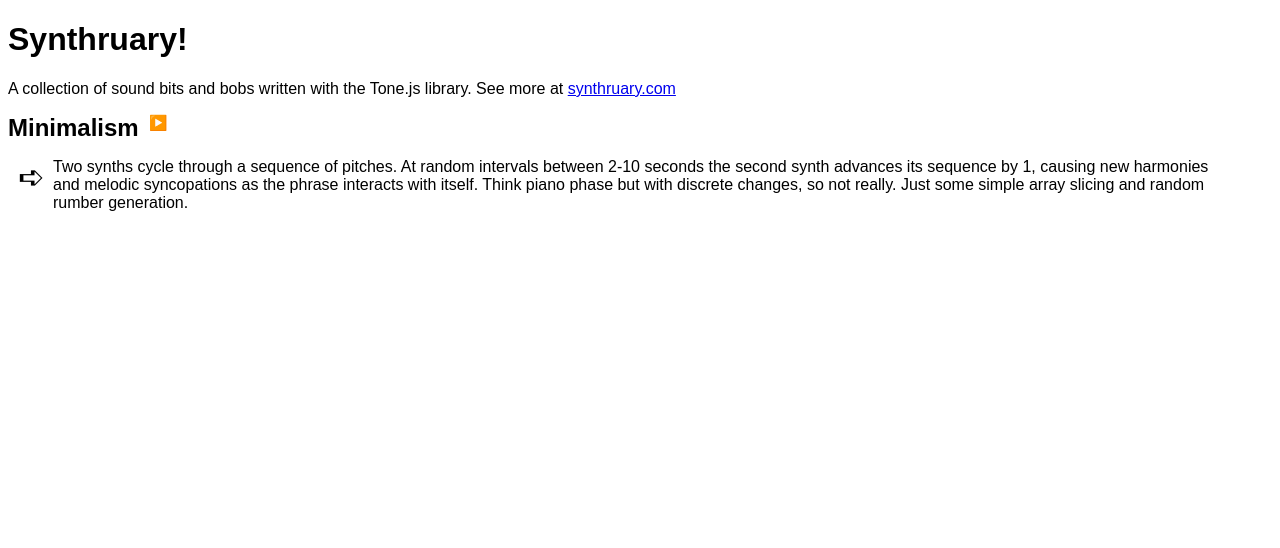
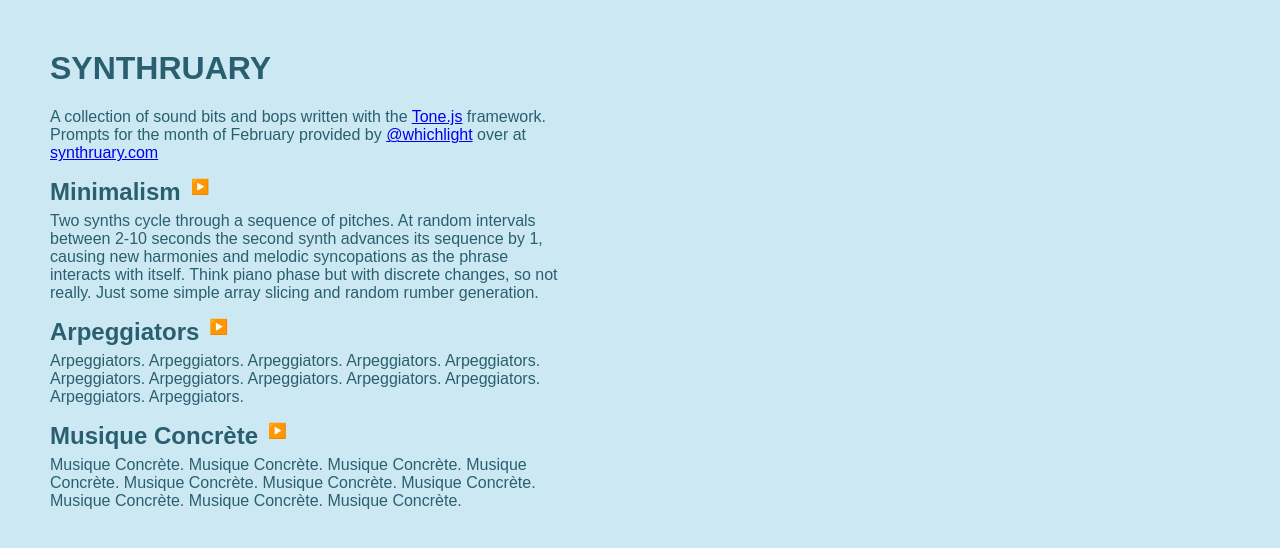
Before and after one commit to mdquigley/synthruary, a plain HTML site: page index.html in a window 1280 px wide. Drawn offline with nearby package versions, Linux system fonts and the light colour scheme.

Commit message:
Update styling

```diff
--- /dev/null
+++ b/arpeggiators.js
@@ -0,0 +1,39 @@
+// Author: Mike Quigley
+// Synthruary prompt: "arpeggiators"
+// https://synthruary.com/
+//
+// Requires Tone.js https://tonejs.github.io/
+
+const arpeggiators = () => {
+  const pattern = new Tone.Pattern(
+    (time, note) => {
+      const synth = new Tone.Synth().toDestination();
+    },
+    ["C2", "D4", "E5", "A6"],
+    "upDown"
+  );
+
+  // Track playing status
+  let playArp = false;
+
+  // Monitor play button to start Tone
+  const play = document.getElementById("play-arpeggiators");
+  play.addEventListener("mouseover", () => {
+    Tone.start();
+  });
+  // Monitor play button to play or stop sequences, reset sequence2, toggle button text
+  play.addEventListener("click", () => {
+    if (!playArp) {
+      Tone.Transport.start();
+      pattern.start(0);
+      playArp = true;
+      play.innerHTML = "⏹️";
+    } else {
+      Tone.Transport.stop();
+      playArp = false;
+      play.innerHTML = "▶️";
+    }
+  });
+};
+
+arpeggiators();
--- a/index.html
+++ b/index.html
@@ -14,23 +14,54 @@
     ></script>
   </head>
   <body>
-    <h1>Synthruary!</h1>
+    <header>
+      <h1>SYNTHRUARY</h1>
       <p>
-      A collection of sound bits and bobs written with the Tone.js library. See
-      more at
+        A collection of sound bits and bops written with the
+        <a href="https://tonejs.github.io" target="_blank">Tone.js</a>
+        framework. Prompts for the month of February provided by
+        <a href="https://twitter.com/whichlight" target="_blank">@whichlight</a>
+        over at
         <a href="https://synthruary.com/" target="_blank">synthruary.com</a>
       </p>
+    </header>
+    <!-- Entries -->
     <section>
+      <!-- Minimalism -->
+      <div>
         <h2>Minimalism</h2>
         <button id="play-minimalism">▶️</button>
         <p>
           Two synths cycle through a sequence of pitches. At random intervals
           between 2-10 seconds the second synth advances its sequence by 1,
           causing new harmonies and melodic syncopations as the phrase interacts
-        with itself. Think piano phase but with discrete changes, so not really.
-        Just some simple array slicing and random rumber generation.
+          with itself. Think piano phase but with discrete changes, so not
+          really. Just some simple array slicing and random rumber generation.
         </p>
         <script src="minimalism.js"></script>
+      </div>
+      <!-- Arpeggiators -->
+      <div>
+        <h2>Arpeggiators</h2>
+        <button id="play-arpeggiators">▶️</button>
+        <p>
+          Arpeggiators. Arpeggiators. Arpeggiators. Arpeggiators. Arpeggiators.
+          Arpeggiators. Arpeggiators. Arpeggiators. Arpeggiators. Arpeggiators.
+          Arpeggiators. Arpeggiators.
+        </p>
+        <script src="arpeggiators.js"></script>
+      </div>
+      <!-- Musique Concrète -->
+      <div>
+        <h2>Musique Concrète</h2>
+        <button id="play-musique">▶️</button>
+        <p>
+          Musique Concrète. Musique Concrète. Musique Concrète. Musique
+          Concrète. Musique Concrète. Musique Concrète. Musique Concrète.
+          Musique Concrète. Musique Concrète. Musique Concrète.
+        </p>
+        <script src="musique.js"></script>
+      </div>
     </section>
   </body>
 </html>
--- a/minimalism.js
+++ b/minimalism.js
@@ -100,7 +100,7 @@ play.addEventListener("click", () => {
     play.innerHTML = "⏹️";
   } else {
     Tone.Transport.stop();
-    phrases.phrase2 = [...phrases.phrase1];
+    phrases.phrase2 = phrases.phrase1;
     sequence2.stop();
     playing = false;
     clearInterval(phraseInterval);
--- /dev/null
+++ b/musique.js
@@ -0,0 +1,5 @@
+// Author: Mike Quigley
+// Synthruary prompt: "musique concrète"
+// https://synthruary.com/
+//
+// Requires Tone.js https://tonejs.github.io/
--- a/style.css
+++ b/style.css
@@ -5,6 +5,10 @@
 }
 body {
   font-family: sans-serif;
+  background-color: rgb(204, 233, 243);
+  color: rgb(42, 95, 112);
+  margin: 50px;
+  max-width: 40%;
 }
 h2 {
   float: left;
@@ -17,18 +21,5 @@ h2 ~ button {
   cursor: pointer;
   margin: 0 0 0 10px;
   padding: 0;
-
   font-size: 15px;
 }
-
-h2 ~ p {
-  position: absolute;
-  padding: 10px 45px;
-}
-
-h2 ~ p:before {
-  content: "\27AA";
-  position: absolute;
-  left: 10px;
-  font-size: 2em;
-}
```
Lines whose indentation alone changed are shown as unchanged.
